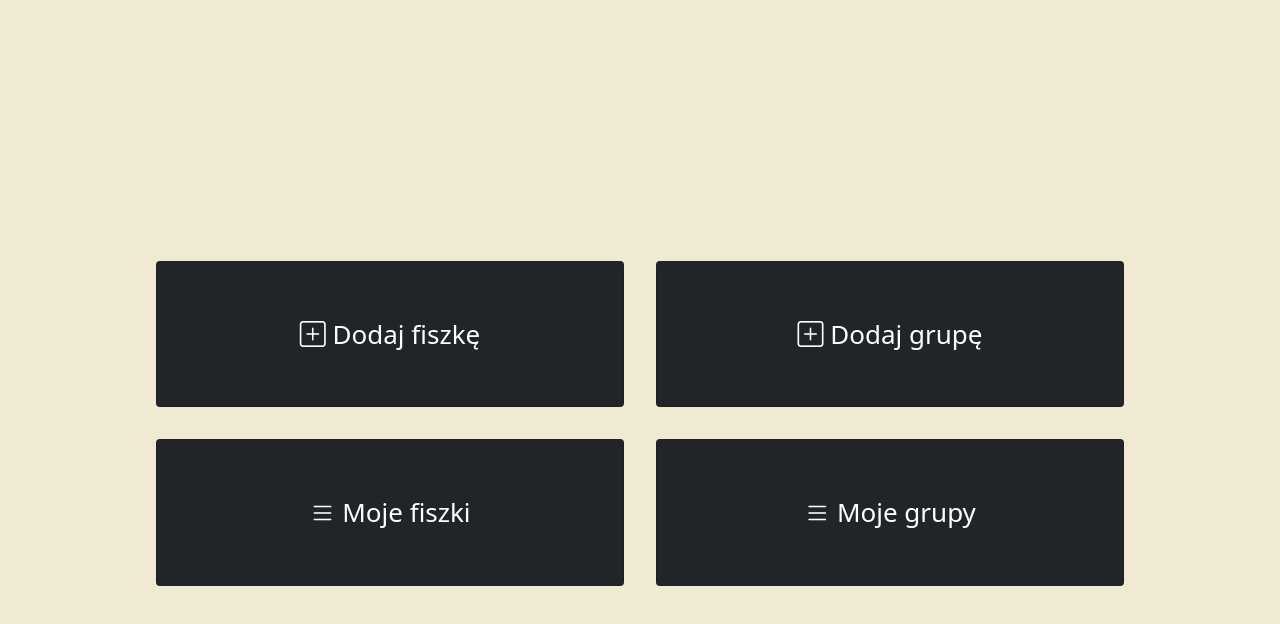
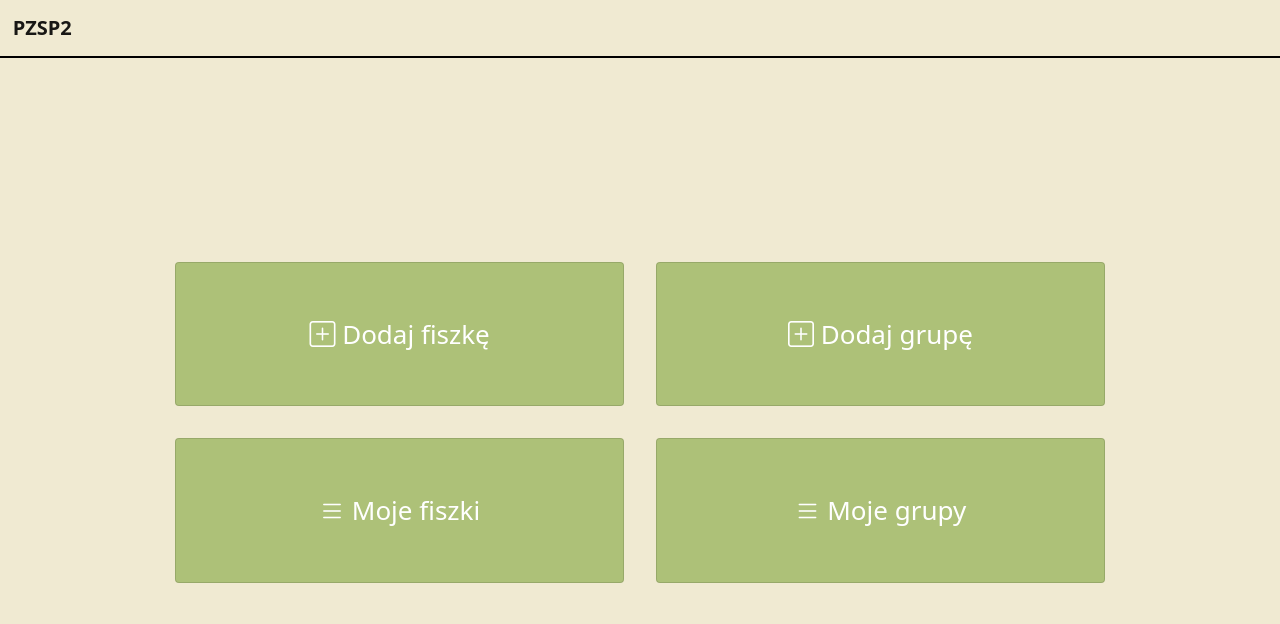
Before and after one commit to CrustyCracker/Learning-Platform, a React (Create React App) app in the folder platform/: page / in a window 1280 px wide. Shown: the top 624 px of the page. Built offline with nearby package versions, Linux system fonts and the light colour scheme.

Commit message:
Added main menu page.

```diff
--- a/platform/src/components/Layout/NavBar.tsx
+++ b/platform/src/components/Layout/NavBar.tsx
@@ -2,7 +2,7 @@ import {Link} from "react-router-dom";
 
 const NavBar = () => {
     return (
-        <nav className="navbar navbar-light" style={{ minHeight: "5%", margin: "0", paddingLeft: "1%", borderBottom: "2px solid #000", backgroundColor: "#F0EAD2", position: "fixed", top: 0, width: "100%"}}>
+        <nav className="navbar navbar-light" style={{ minHeight: "5%", margin: "0", paddingLeft: "1%", borderBottom: "2px solid #000", backgroundColor: "#F0EAD2", position: "fixed", top: 0, width: "100%", zIndex: "1"}}>
             <Link style={{fontWeight: "bold"}} className="navbar-brand" to="/">PZSP2</Link>
         </nav>)
 }
--- a/platform/src/components/MainPage.tsx
+++ b/platform/src/components/MainMenu.tsx
@@ -1,9 +1,9 @@
 import React from "react";
 import {Link} from "react-router-dom";
 import '../style/card.css';
-import '../style/mainPage.css';
+import '../style/mainMenu.css';
 
-export function MainPage() {
+export function MainMenu() {
     return(<>
     <link
         //pzsp2 -> zrobić ładny import bootstrapa
@@ -12,19 +12,18 @@ export function MainPage() {
         integrity="sha384-1BmE4kWBq78iYhFldvKuhfTAU6auU8tT94WrHftjDbrCEXSU1oBoqyl2QvZ6jIW3"
         crossOrigin="anonymous"
     />
-
-    <div className="container-fluid" style={{width: "80%"}}>
+    <div className="container-fluid pzsp2-mainmenu-cont">
         <div className="row">
             <div className="col-lg-6 col-md-12 col-sm-12 p-3">
-                <div className="card h-100 text-white bg-dark">
-                    <Link className="stretched-link" to={"cards/new"} style={{ textDecoration: 'none', color: "white"}}>
+                <div className="card h-100 text-white pzsp2-mainmenu-card">
+                    <Link className="stretched-link pzsp2-mainmenu-card-link" to={"cards/new"}>
                         <i className="bi bi-plus-square text-white"> </i> Dodaj fiszkę
                     </Link>
                 </div>
             </div>
             <div className="col-lg-6 col-md-12 col-sm-12 p-3">
-                <div className="card h-100 text-white bg-dark" >
-                    <Link className="stretched-link" to={"groups/new"} style={{ textDecoration: 'none', color: "white"}}>
+                <div className="card h-100 text-white pzsp2-mainmenu-card">
+                    <Link className="stretched-link pzsp2-mainmenu-card-link" to={"groups/new"}>
                         <i className="bi bi-plus-square text-white"> </i> Dodaj grupę
                     </Link>
                 </div>
@@ -32,15 +31,15 @@ export function MainPage() {
         </div>
         <div className="row">
             <div className="col-lg-6 col-md-12 col-sm-12 p-3">
-                <div className="card h-100 text-white bg-dark" >
-                    <Link className="stretched-link" to={"cards"} style={{ textDecoration: 'none', color: "white"}}>
+                <div className="card h-100 text-white pzsp2-mainmenu-card">
+                    <Link className="stretched-link pzsp2-mainmenu-card-link" to={"cards"}>
                         <i className="bi bi-list text-white"> </i> Moje fiszki
                     </Link>
                 </div>
             </div>
             <div className="col-lg-6 col-md-12 col-sm-12 p-3">
-                <div className="card h-100 text-white bg-dark" >
-                    <Link className="stretched-link" to={"groups"} style={{ textDecoration: 'none', color: "white"}}>
+                <div className="card h-100 text-white pzsp2-mainmenu-card">
+                    <Link className="stretched-link pzsp2-mainmenu-card-link" to={"groups"}>
                         <i className="bi bi-list text-white"> </i> Moje grupy
                     </Link>
                 </div>
--- a/platform/src/pages/App.tsx
+++ b/platform/src/pages/App.tsx
@@ -1,11 +1,13 @@
 import React, {useCallback, useState} from 'react';
 import '../style/App.css';
+import "bootstrap/dist/css/bootstrap.min.css";
+import "bootstrap/dist/js/bootstrap.bundle.min";
+import 'bootstrap-icons/font/bootstrap-icons.css';
 import { BrowserRouter, Routes, Route } from "react-router-dom";
 import { NewCardForm } from "../components/NewCardForm";
 import { NewGroupForm } from "../components/NewGroupForm";
 import { ErrorResponse } from "../types/ErrorResponse";
 import { GroupList } from "../components/GroupList";
-import {MainPage} from "../components/MainPage"
 import {Group} from "../components/Group";
 import {EditGroupForm} from "../components/EditGroupForm";
 import {EditCardForm} from "../components/EditCardForm";
@@ -13,6 +15,7 @@ import LoginPage from "./LoginPage";
 import RegisterPage from './RegisterPage';
 import CardPage from "./CardPage";
 import CardListPage from "./CardListPage";
+import MainMenuPage from "./MainMenuPage";
 
 export default function App() {
     const [, setError] = useState("");
@@ -33,7 +36,7 @@ export default function App() {
             <header className="App-header">
                 <BrowserRouter>
                     <Routes>
-                        <Route path="/" element={<MainPage />} />
+                        <Route path="/" element={<MainMenuPage />} />
                         <Route path="/cards" element={<CardListPage />} />
                         <Route path="/cards/:id" element={<CardPage />} />
                         <Route path="/cards/new" element={<NewCardForm onSuccess={logToConsoleInfo} onError={logToConsoleErr} />} />
--- /dev/null
+++ b/platform/src/pages/MainMenuPage.tsx
@@ -0,0 +1,20 @@
+import {useState} from 'react';
+import '../style/App.css';
+import '../style/card.css';
+import '../style/mainMenu.css';
+import {ErrorAndInfo} from "../components/ErrorAndInfo";
+import {MainMenu} from "../components/MainMenu";
+import Layout from "../components/Layout/Layout";
+
+export default function MainMenuPage() {
+    const [error, setError] = useState("");
+
+    return (<>
+        <Layout>
+            <div className="App container-fluid pzsp2-mainmenu-page-cont">
+                <ErrorAndInfo errorMsg={error} infoMsg={""} />
+                <MainMenu/>
+            </div>
+        </Layout>
+    </>);
+}
--- /dev/null
+++ b/platform/src/style/mainMenu.css
@@ -0,0 +1,31 @@
+.card{
+    margin: 5% 0;
+    min-height: 100px;
+    justify-content: center
+
+}
+
+.pzsp2-mainmenu-cont{
+    width: 80% !important;
+    margin-top: 8vh;
+    margin-bottom: 8vh;
+}
+
+.pzsp2-mainmenu-card{
+    background-color: #adc178 !important;
+}
+
+.pzsp2-mainmenu-card:hover{
+    border-color: black;
+}
+
+.pzsp2-mainmenu-card-link{
+    text-decoration: none !important;
+    color: white !important;
+}
+
+.pzsp2-mainmenu-page-cont{
+    width: 100%;
+    margin-top: 6%;
+    margin-bottom: 6%;
+}
--- a/platform/src/style/mainPage.css
+++ /dev/null
@@ -1,7 +0,0 @@
-.card{
-    margin: 5% 0;
-    min-height: 100px;
-    align-items: center;
-    justify-content: center
-
-}
```
